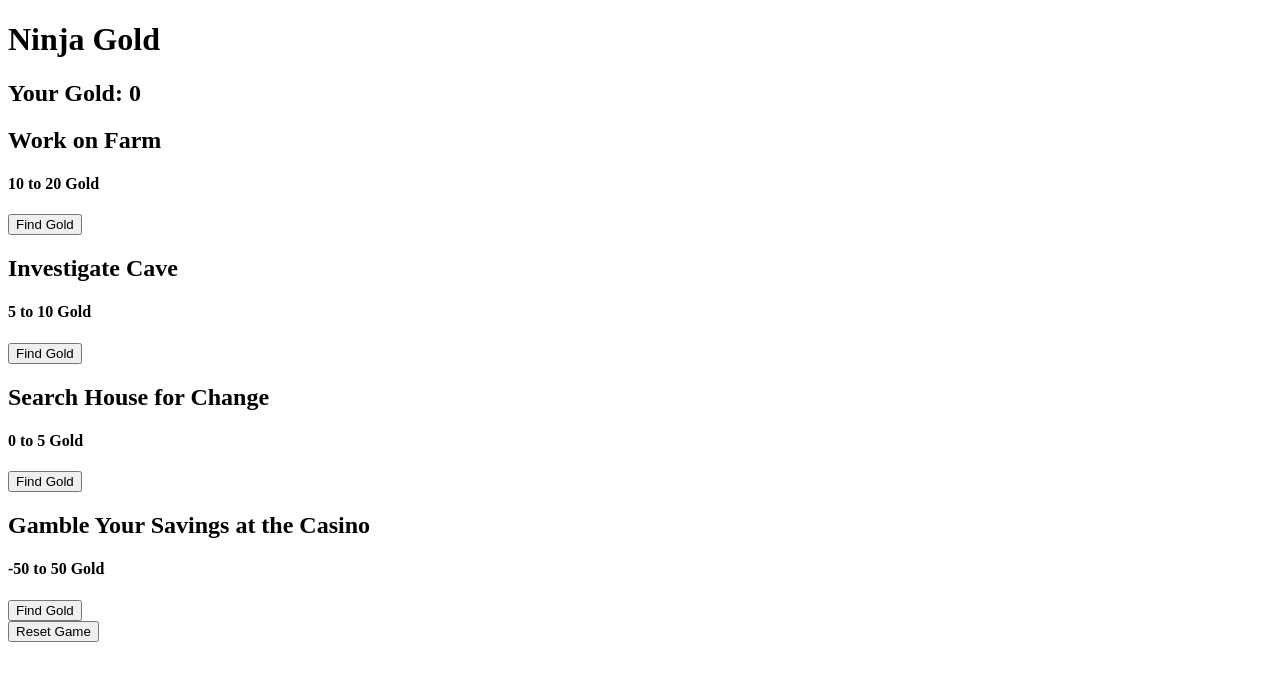
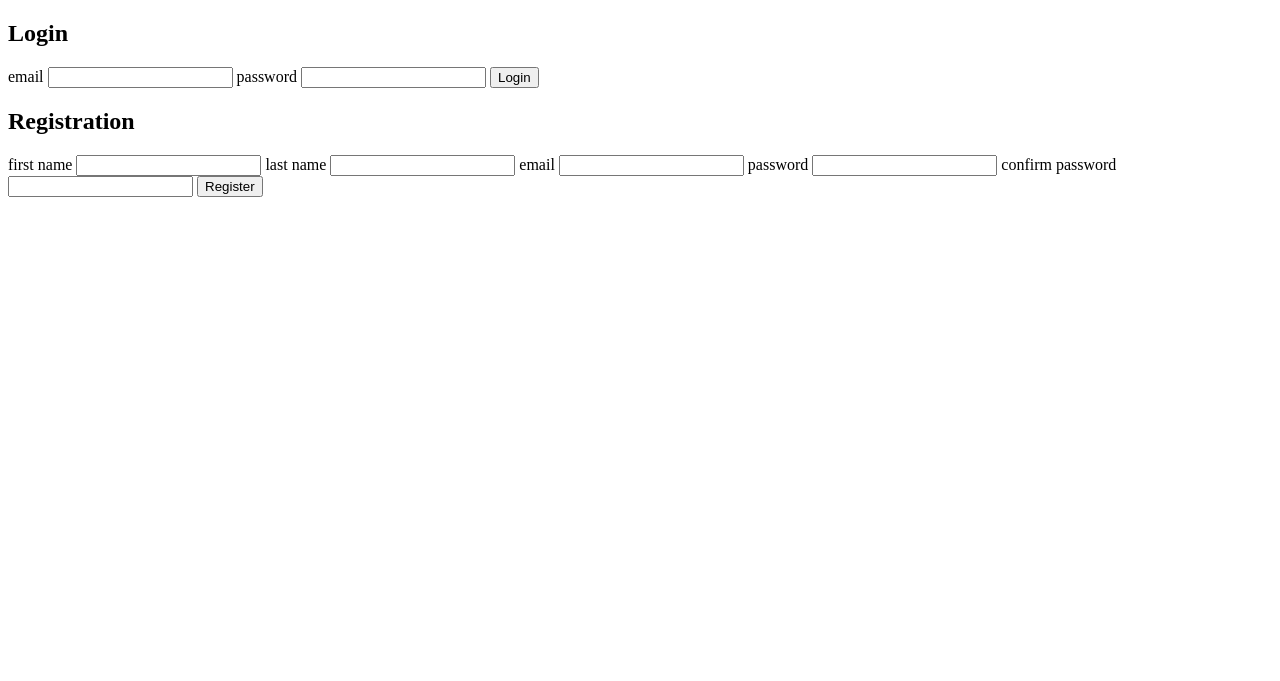
Before and after one commit to kss11b/ninja_gold, a Django app: page / in a window 1280 px wide. Shown: the top 681 px of the page. Run offline with Django 3.2, Linux system fonts and the light colour scheme; parts of the project's set-up code (start-up, migrations or seed data) failed here and were passed over.

Commit message:
changed to login

```diff
--- a/apps/main/templates/main/index.html
+++ b/apps/main/templates/main/index.html
@@ -2,49 +2,39 @@
 <html>
   <head>
     <meta charset="utf-8">
-    <title>Ninja Gold</title>
+    <title>Login</title>
   </head>
   <body>
-<h1>Ninja Gold</h1>
-<h2>Your Gold: {{request.session.gold}}</h2>
-<h2>Work on Farm</h2>
-<h4>10 to 20 Gold</h4>
-<form class="Farm_form" action="/calculation" method="post">
-  {% csrf_token %}
-  <input type='hidden' name="action" value="farm">
-  <input type="submit" name="" value="Find Gold">
-</form>
-<h2>Investigate Cave</h2>
-<h4>5 to 10 Gold</h4>
-<form class="Cave_form" action="/calculation" method="post">
-  {% csrf_token %}
-  <input type="hidden" name="action" value="cave">
-  <input type="submit" value="Find Gold">
-</form>
-<h2>Search House for Change</h2>
-<h4>0 to 5 Gold</h4>
-<form class="House_form" action="/calculation" method="post">
-  {% csrf_token %}
-  <input type="hidden" name="action" value="house">
-  <input type="submit" value="Find Gold">
-</form>
-<h2>Gamble Your Savings at the Casino</h2>
-<h4>-50 to 50 Gold</h4>
-<form class="Casino_form" action="/calculation" method="post">
-  {% csrf_token %}
-  <input type="hidden" name="action" value="casino">
-  <input type="submit" value="Find Gold">
-</form>
+    <h2>Login</h2>
+    {% if messages %}
+      {% for message in messages %}
+        <p>{{message}}</p>
+      {% endfor %}
+    {% endif %}
+    <h2></h2>
+    <form class="login" action="/login" method="post">
+      {% csrf_token %}
+      <label>email</label>
+      <input type="text" name="email_login" value="">
+      <label>password</label>
+      <input type="password" name="password_login" value="">
+      <input type="submit" name="" value="Login">
+    </form>
+    <h2>Registration</h2>
+    <form class="" action="/create" method="post">
+      {% csrf_token %}
+      <label>first name</label>
+      <input type="text" name="first_name" value="">
+      <label>last name</label>
+      <input type="text" name="last_name" value="">
+      <label>email</label>
+      <input type="email" name="email" value="">
+      <label>password</label>
+      <input type="password" name="password" value="">
+      <label>confirm password</label>
+      <input type="password" name="password_confirm" value="">
+      <input type="submit" name="" value="Register">
 
-<div class="log_box">
-  {% for i in request.session.log %}
-    <p>{{i}}</p>
-  {%endfor%}
-  <!-- {{request.session.log}} -->
-
-</div>
-<form class="reset" action="/reset">
-<input type="submit" name="" value="Reset Game">
-</form>
+    </form>
   </body>
 </html>
--- a/apps/main/urls.py
+++ b/apps/main/urls.py
@@ -1,8 +1,8 @@
 from django.conf.urls import url, include
-#from django.contrib import admin
 from . import views
 urlpatterns = [
     url(r'^$',views.index),
-    url(r'^calculation$', views.calculation),
-    url(r'^reset$', views.reset)
+    url(r'^success$', views.success),
+    url(r'^create$', views.create),
+    url(r'^login$', views.login)
 ]
--- a/apps/main/views.py
+++ b/apps/main/views.py
@@ -1,36 +1,29 @@
-from django.shortcuts import render, redirect
-import random
+from django.shortcuts import render, redirect, HttpResponse
+from .models import User
+import bcrypt
+from django.contrib import messages
 def index(request):
-    if 'gold' not in request.session:
-        request.session['gold']=0
-    if 'log' not in request.session:
-        request.session['log']= []
+
     return render(request, 'main/index.html')
-def calculation(request):
-    if request.method == 'POST':
 
-        if request.POST['action'] == 'farm':
-            num = (random.randrange(10,20))
-            request.session['gold']+= num
-        if request.POST['action'] == 'cave':
-            num = (random.randrange(5,10))
-            request.session['gold']+= num
-        if request.POST['action'] == 'house':
-            num = (random.randrange(0,5))
-            request.session['gold']+= num
-        if request.POST['action'] == 'casino':
-            num = (random.randrange(-50,50))
-            request.session['gold']+= num
-        if num < 0:
-            state="lost"
-        else:
-            state="earned"
-        string = "You {} {} gold from the {}".format(state, num, str(request.POST['action']))
-        request.session['log'].append(string)
+def success(request):
+    return render(request, 'main/success.html')
+
+def create(request):
+    if User.objects.registration(request.POST):
+
+        User.objects.create(first_name=request.POST['first_name'], last_name=request.POST['last_name'], email=request.POST['email'], password=bcrypt.hashpw(request.POST['password'].encode(), bcrypt.gensalt()))
+    else:
+        messages.error(request, "Registration Error")
+
+    return redirect('/')
+
+def login(request):
+    if User.objects.login(request.POST):
+        identify = User.objects.get(email=request.POST['email_login'])
+        request.session['id'] = identify.id
+        request.session['first_name'] = identify.first_name
+        return redirect('/success')
+    else:
+        messages.error(request, "Login Error")
         return redirect('/')
-    else:
-        return redirect('/')
-
-def reset(request):
-    request.session.clear()
-    return redirect('/')
--- a/ninjaGold/settings.py
+++ b/ninjaGold/settings.py
@@ -23,9 +23,9 @@ BASE_DIR = os.path.dirname(os.path.dirname(os.path.abspath(__file__)))
 SECRET_KEY = 'x+69xfo+n+6+gumosa@uyou*2#oi$59%oj$l)x__sz_^l6z-@f'
 
 # SECURITY WARNING: don't run with debug turned on in production!
-DEBUG = True
+DEBUG = False
 
-ALLOWED_HOSTS = []
+ALLOWED_HOSTS = ['54.200.147.96']
 
 
 # Application definition
@@ -119,3 +119,4 @@ USE_TZ = True
 # https://docs.djangoproject.com/en/1.10/howto/static-files/
 
 STATIC_URL = '/static/'
+STATIC_ROOT = os.path.join(BASE_DIR, "static/")
```
Also changed, not shown: apps/main/models.py (+32 -2 lines), apps/main/templates/main/success.html (added, +12 -0 lines), apps/main/migrations/0001_initial.py (added), apps/main/migrations/0002_auto_20170223_1418.py (added), apps/main/migrations/0003_auto_20170223_1847.py (added), db.sqlite3, 9 other files.
